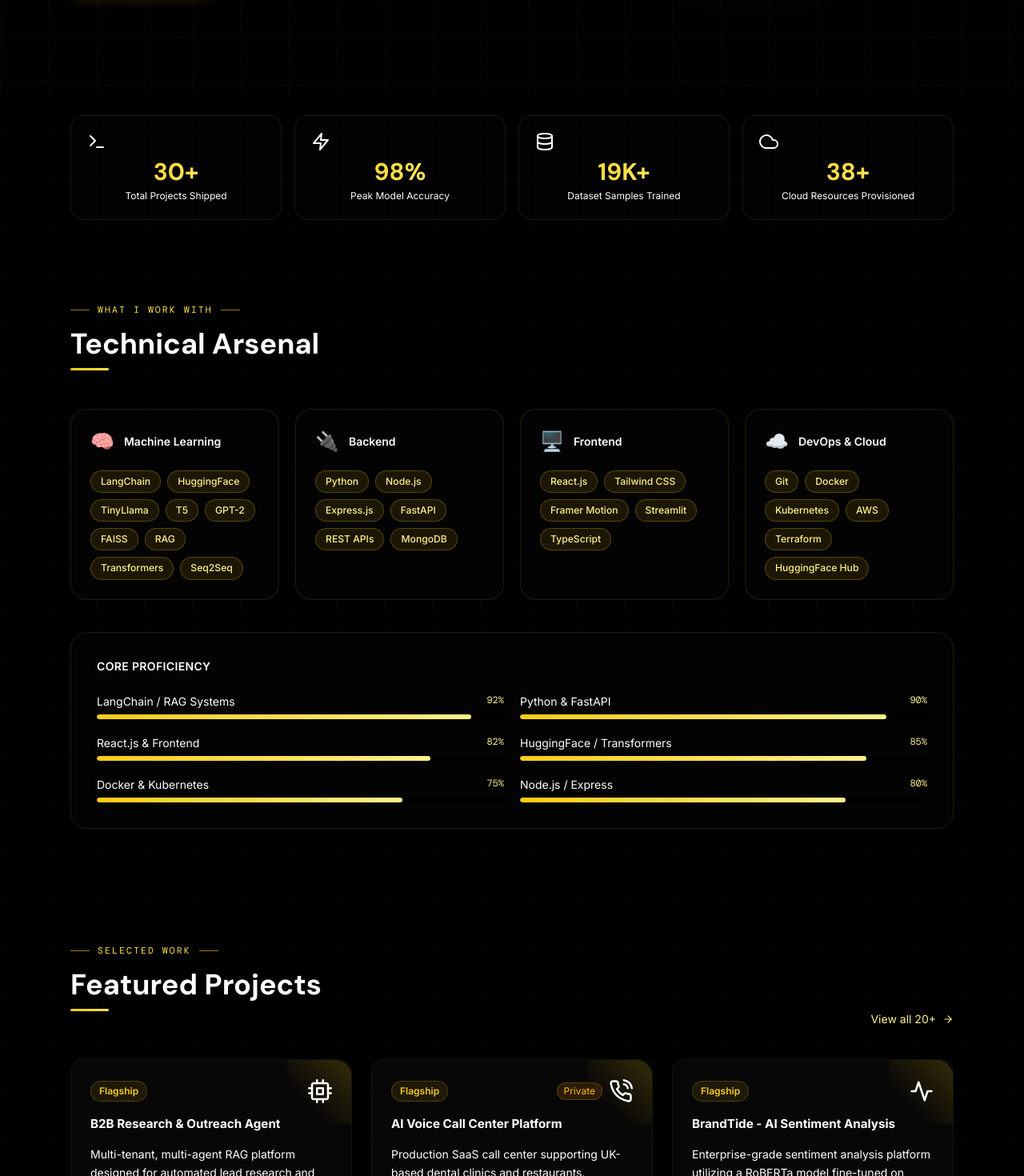
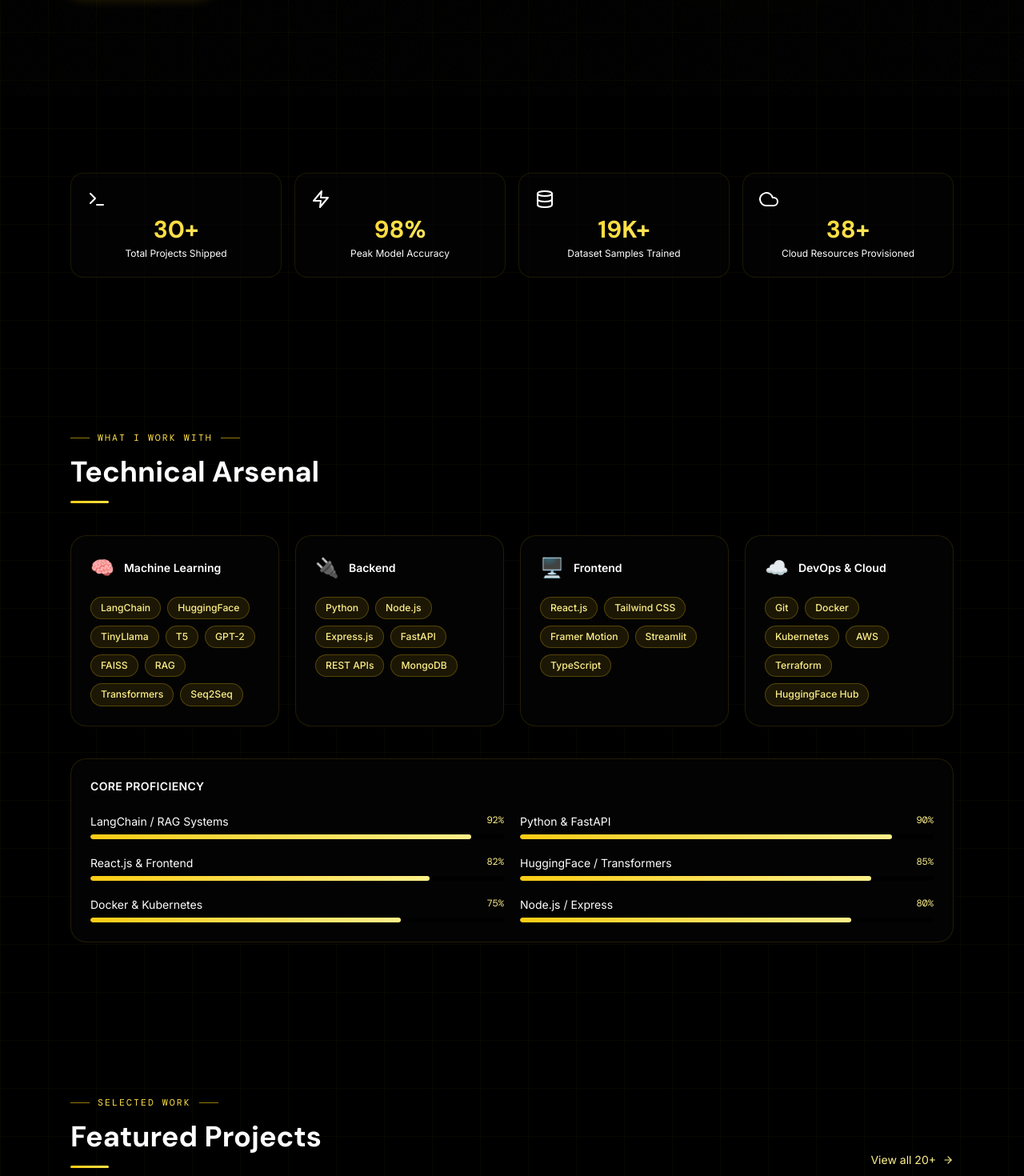
Before and after one commit to Ameer3716/Portfolio, a Next.js app: page / in a window 1280 px wide. Shown: the part 680-2150 px from the top of the page at 80% size. Built offline with nearby package versions, Linux system fonts and the light colour scheme.

Commit message:
UI/UX Audit: Standardize vertical rhythm, max-widths, and padding

```diff
--- a/app/about/page.jsx
+++ b/app/about/page.jsx
@@ -42,10 +42,10 @@
 
 export default function About() {
   return (
-    <div className="min-h-screen pt-28 pb-20 px-6 max-w-5xl mx-auto">
+    <div className="min-h-screen pt-28 pb-24 px-6 max-w-6xl mx-auto">
       <motion.div variants={containerVariants} initial="hidden" animate="visible">
         {/* Header */}
-        <motion.div variants={itemVariants} className="mb-14">
+        <motion.div variants={itemVariants} className="mb-12">
           <p className="section-label">Who I am</p>
           <h1 className="font-display text-5xl md:text-6xl font-bold text-white mb-3">
             Ameer <span className="gradient-text-animate">Sultan</span>
@@ -56,10 +56,10 @@
           </p>
         </motion.div>
 
-        <div className="grid md:grid-cols-5 gap-12 items-start">
+        <div className="grid md:grid-cols-5 gap-10 items-start">
           {/* Left - Bio + Links */}
           <motion.div variants={itemVariants} className="md:col-span-3 space-y-6">
-            <div className="card-glass p-7">
+            <div className="card-glass p-6">
               <h3 className="font-semibold text-white mb-4 flex items-center gap-2">
                 <span className="text-[#FACC15]">//</span> About Me
               </h3>
@@ -82,7 +82,7 @@
             </div>
 
             {/* Links */}
-            <div className="card-glass p-7">
+            <div className="card-glass p-6">
               <h3 className="font-semibold text-white mb-4 flex items-center gap-2">
                 <span className="text-[#FACC15]">//</span> Find Me
               </h3>
--- a/app/contact/page.jsx
+++ b/app/contact/page.jsx
@@ -76,10 +76,10 @@
   };
 
   return (
-    <div className="min-h-screen pt-28 pb-20 px-6 max-w-5xl mx-auto">
+    <div className="min-h-screen pt-28 pb-24 px-6 max-w-6xl mx-auto">
       <motion.div variants={containerVariants} initial="hidden" animate="visible">
         {/* Header */}
-        <motion.div variants={itemVariants} className="mb-14">
+        <motion.div variants={itemVariants} className="mb-12">
           <p className="section-label">Let's connect</p>
           <h1 className="font-display text-5xl font-bold text-white mb-2">
             Get In <span className="gradient-text-animate">Touch</span>
@@ -93,7 +93,7 @@
         <div className="grid md:grid-cols-5 gap-10">
           {/* Form */}
           <motion.div variants={itemVariants} className="md:col-span-3">
-            <form onSubmit={handleSubmit} className="card-glass p-8 space-y-5">
+            <form onSubmit={handleSubmit} className="card-glass p-6 space-y-5">
               <FloatingInput
                 label="Your Name"
                 value={form.name}
--- a/app/globals.css
+++ b/app/globals.css
@@ -189,7 +189,7 @@
   height: 3px;
   background: linear-gradient(90deg, #FACC15, #FDE047);
   border-radius: 2px;
-  margin: 10px 0 20px;
+  margin: 16px 0 0;
 }
 
 /* ── GLOW ORBS ───────────────────────────────────────────────────── */
--- a/app/page.jsx
+++ b/app/page.jsx
@@ -184,7 +184,7 @@
       </section>
 
       {/* ── STATS ───────────────────────────────────────────────── */}
-      <section ref={statsRef} className="py-6 px-6 max-w-6xl mx-auto">
+      <section ref={statsRef} className="py-24 px-6 max-w-6xl mx-auto">
         <div className="grid grid-cols-2 md:grid-cols-4 gap-4">
           {STATS.map((stat, i) => (
             <motion.div
@@ -209,7 +209,7 @@
       <SkillsSection />
 
       {/* ── FEATURED PROJECTS ───────────────────────────────────── */}
-      <section className="py-16 px-6 max-w-6xl mx-auto">
+      <section className="py-24 px-6 max-w-6xl mx-auto">
         <motion.div
           initial={{ opacity: 0, y: 20 }}
           whileInView={{ opacity: 1, y: 0 }}
@@ -248,7 +248,7 @@
       </section>
 
       {/* ── CTA STRIP ───────────────────────────────────────────── */}
-      <section className="py-16 px-6 max-w-6xl mx-auto">
+      <section className="py-24 px-6 max-w-6xl mx-auto">
         <motion.div
           initial={{ opacity: 0, y: 24 }}
           whileInView={{ opacity: 1, y: 0 }}
--- a/app/projects/page.jsx
+++ b/app/projects/page.jsx
@@ -12,7 +12,7 @@
   const filtered = active === "All" ? projects : projects.filter((p) => p.category === active);
 
   return (
-    <div className="min-h-screen pt-28 pb-20 px-6 max-w-6xl mx-auto">
+    <div className="min-h-screen pt-28 pb-24 px-6 max-w-6xl mx-auto">
       <motion.div initial={{ opacity: 0, y: 24 }} animate={{ opacity: 1, y: 0 }} transition={{ duration: 0.5 }}>
         <p className="section-label">My work</p>
         <h1 className="font-display text-5xl font-bold text-white mb-2">
--- a/components/Footer.jsx
+++ b/components/Footer.jsx
@@ -64,7 +64,7 @@
         <div className="flex items-center justify-between border-t border-white/5 pt-6">
           <p className="text-white text-xs">
             Built with{" "}
-            <span className="text-[#FACC15]">React</span> +{" "}
+            <span className="text-[#FACC15]">Next.js</span> +{" "}
             <span className="text-[#FACC15]">Framer Motion</span> +{" "}
             <span className="text-[#FACC15]">Tailwind CSS</span>
           </p>
--- a/components/SkillsSection.jsx
+++ b/components/SkillsSection.jsx
@@ -33,15 +33,15 @@
   const [hoveredGroup, setHoveredGroup] = useState(null);
 
   return (
-    <section className="py-20 px-6 max-w-6xl mx-auto">
+    <section className="py-24 px-6 max-w-6xl mx-auto">
       <motion.div
         initial={{ opacity: 0, y: 20 }}
         whileInView={{ opacity: 1, y: 0 }}
         viewport={{ once: true }}
-        className="mb-12"
+        className="mb-10"
       >
         <p className="section-label">What I work with</p>
-        <h2 className="font-display text-4xl font-extrabold text-white">Technical Arsenal</h2>
+        <h2 className="font-display text-4xl font-bold text-white">Technical Arsenal</h2>
         <div className="section-divider" />
       </motion.div>
 
@@ -119,7 +119,7 @@
         whileInView={{ opacity: 1, y: 0 }}
         viewport={{ once: true }}
         transition={{ delay: 0.3 }}
-        className="mt-10 card-glass p-8"
+        className="mt-10 card-glass p-6"
       >
         <h3 className="font-semibold text-white mb-6 text-sm tracking-wide uppercase">Core Proficiency</h3>
         <div className="grid grid-cols-1 md:grid-cols-2 gap-5">
```
